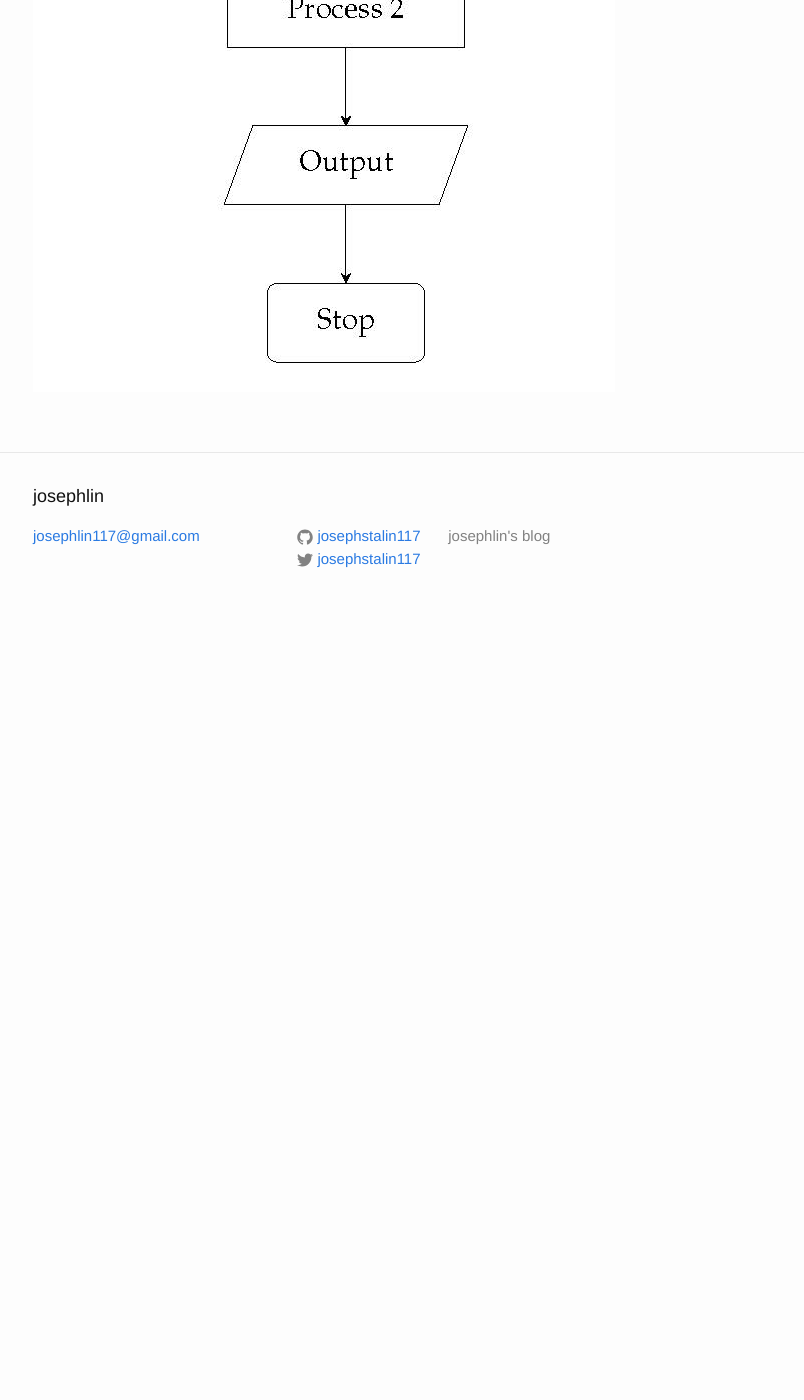
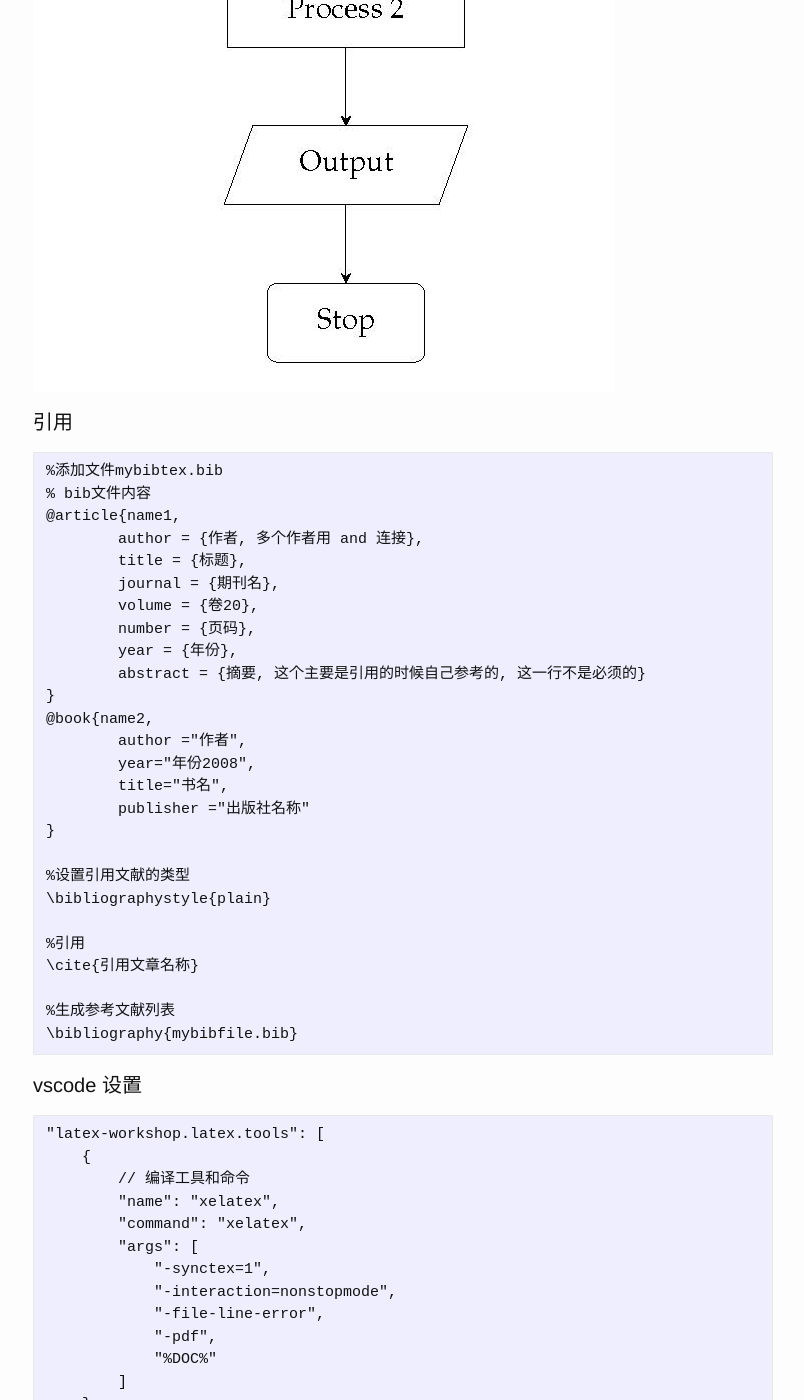
Before and after one commit to josephstalin117/josephstalin117.github.io, a Jekyll site: the page built from _posts/2018-6-23-latex.markdown, in a window 1280 px wide and 1400 px high, scrolled down 7032 px. Shown: the whole window, without its empty margins (237-1041 px from the left). Built offline with Jekyll 4.4.1, drawn with Linux system fonts in a browser that asks for light colours; formulas are drawn with MathJax 3; before the commit the page ends 7662 px from its top, so only the background shows below that; some of the changed text lies outside the part shown.

Commit message:
add cite

````diff
--- a/_posts/2018-6-23-latex.markdown
+++ b/_posts/2018-6-23-latex.markdown
@@ -282,3 +282,86 @@ $$x^n+y^n=z^n \eqno{(1)}$$
 ```
 
 ![images](/source/latex.png)
+
+#### 引用
+```
+%添加文件mybibtex.bib
+% bib文件内容
+@article{name1,
+	author = {作者, 多个作者用 and 连接},
+	title = {标题},
+	journal = {期刊名},
+	volume = {卷20},
+	number = {页码},
+	year = {年份},
+	abstract = {摘要, 这个主要是引用的时候自己参考的, 这一行不是必须的}
+}
+@book{name2,
+	author ="作者",
+	year="年份2008",
+	title="书名",
+	publisher ="出版社名称"
+}
+
+%设置引用文献的类型
+\bibliographystyle{plain}
+
+%引用
+\cite{引用文章名称}
+
+%生成参考文献列表
+\bibliography{mybibfile.bib}
+```
+
+#### vscode 设置
+```
+"latex-workshop.latex.tools": [
+    {
+        // 编译工具和命令
+        "name": "xelatex",
+        "command": "xelatex",
+        "args": [
+            "-synctex=1",
+            "-interaction=nonstopmode",
+            "-file-line-error",
+            "-pdf",
+            "%DOC%"
+        ]
+    },
+    {
+        "name": "pdflatex",
+        "command": "pdflatex",
+        "args": [
+            "-synctex=1",
+            "-interaction=nonstopmode",
+            "-file-line-error",
+            "%DOC%"
+        ]
+    },
+    {
+        "name": "bibtex",
+        "command": "bibtex",
+        "args": [
+            "%DOCFILE%"
+        ]
+    }
+],
+
+"latex-workshop.latex.recipes": [
+    {
+        "name": "xelatex",
+        "tools": [
+            "xelatex"
+        ]
+    },
+    {
+        "name": "xe->bib->xe->xe",
+        "tools": [
+            "xelatex",
+            "bibtex",
+            "xelatex",
+            "xelatex"
+        ]
+    }
+],
+```
````
